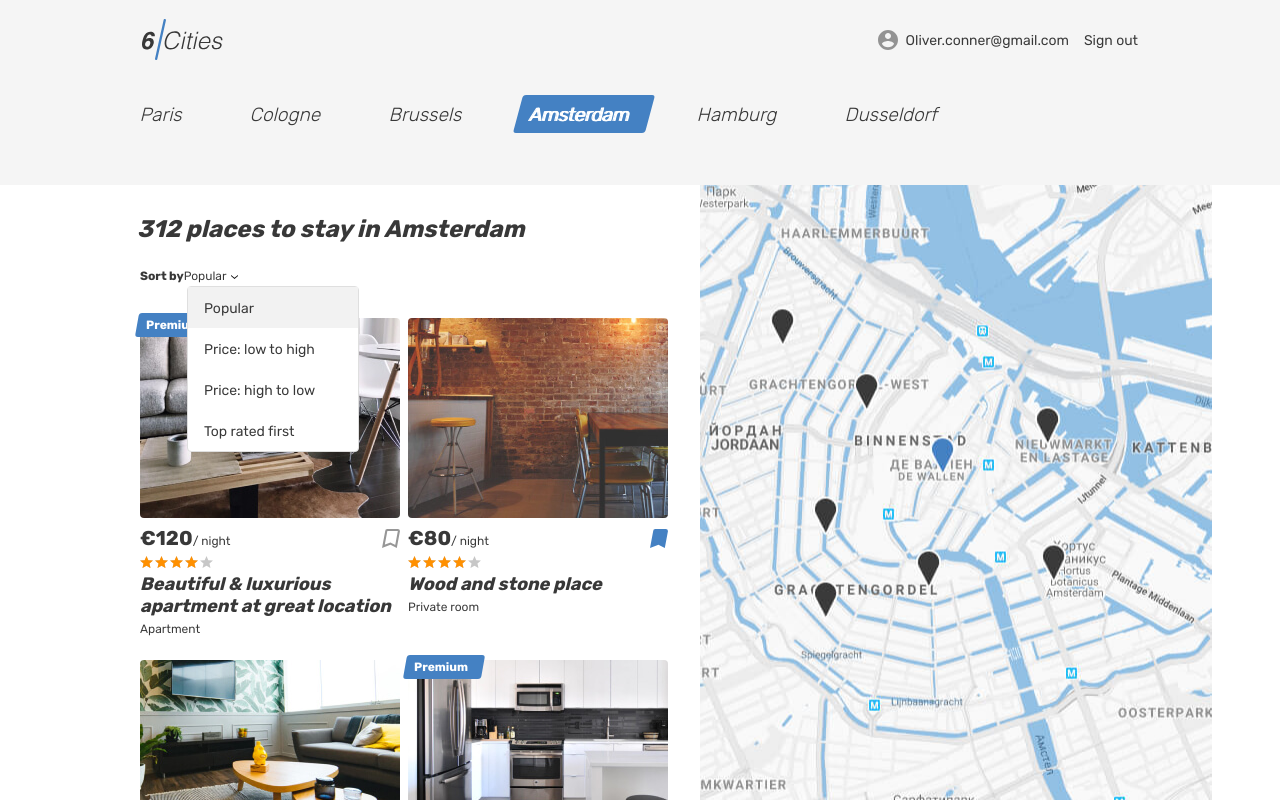
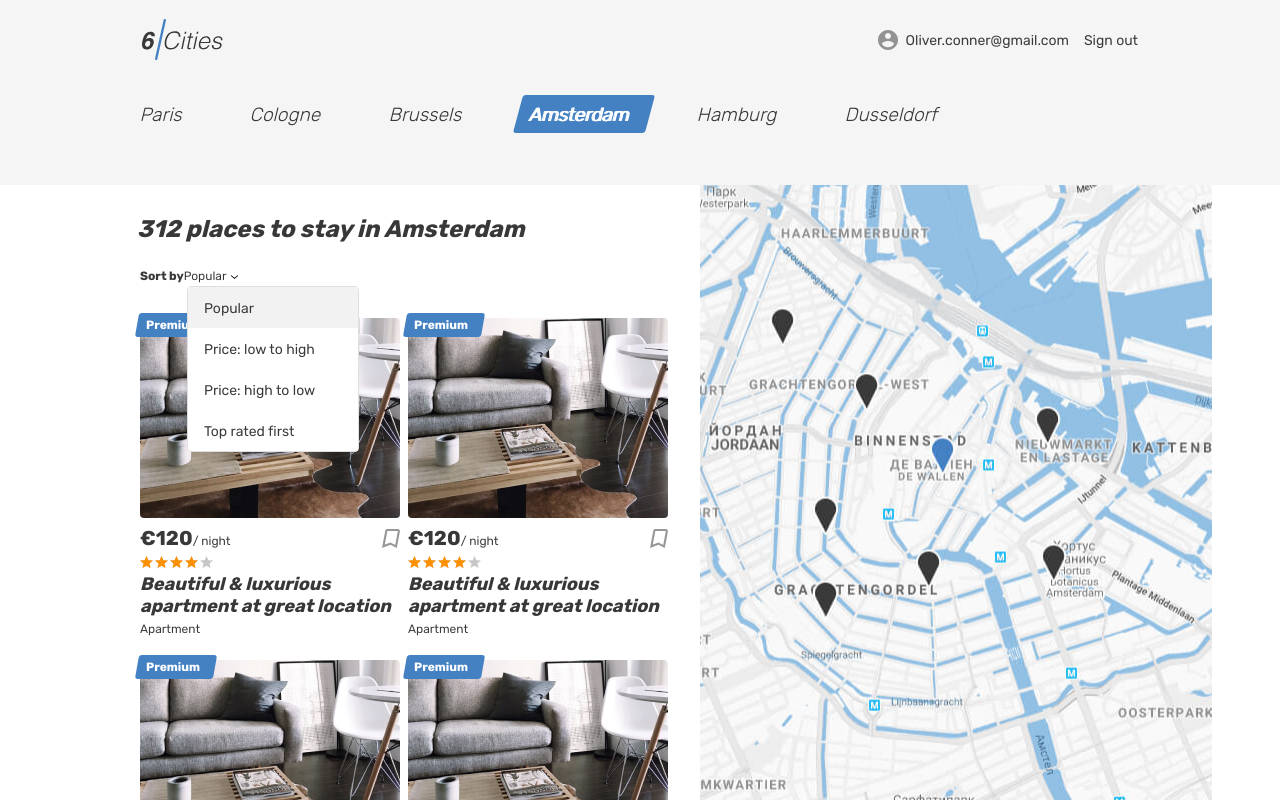
Before and after one commit to prkhmnk/635705-six-cities-9, a React (Create React App) app in the folder project/: page / in a window 1280 px wide. Built offline with nearby package versions, Linux system fonts and the light colour scheme.

Commit message:
Подключает компонент карточки предложения и выведите его столько раз, сколько было предусмотрено карточек предложений в изначальной разметке

```diff
--- a/project/src/components/app/app.tsx
+++ b/project/src/components/app/app.tsx
@@ -1,5 +1,9 @@
 import MainPage from '../main-page/main-page';
 
-export default function App(): JSX.Element {
-  return <MainPage />;
+type AppProps = {
+  adCount: number;
 }
+
+export default function App({adCount}: AppProps): JSX.Element {
+  return <MainPage adCount={adCount} />;
+}
--- a/project/src/components/main-page/main-page.tsx
+++ b/project/src/components/main-page/main-page.tsx
@@ -1,13 +1,25 @@
 import PlaceCard from '../place-card/place-card';
 
-export default function MainPage (): JSX.Element {
+type MainPageProps = {
+  adCount: number;
+}
+
+const getCards = (count: number): JSX.Element[] => {
+  const cardArr = [];
+  for (let i = 0; i < count; i++) {
+    cardArr.push(<PlaceCard key={i} />);
+  }
+  return cardArr;
+};
+
+export default function MainPage ({adCount}: MainPageProps): JSX.Element {
   return (
     <div className='page page--gray page--main'>
       <header className='header'>
         <div className='container'>
           <div className='header__wrapper'>
             <div className='header__left'>
-              <a className='header__logo-link header__logo-link--active'>
+              <a className='header__logo-link header__logo-link--active' href='!#'>
                 <img className='header__logo' src='img/logo.svg' alt='6 cities logo' width='81' height='41' />
               </a>
             </div>
@@ -52,7 +64,7 @@ export default function MainPage (): JSX.Element {
                 </a>
               </li>
               <li className='locations__item'>
-                <a className='locations__item-link tabs__item tabs__item--active'>
+                <a className='locations__item-link tabs__item tabs__item--active' href='!#'>
                   <span>Amsterdam</span>
                 </a>
               </li>
@@ -90,138 +102,7 @@ export default function MainPage (): JSX.Element {
                 </ul>
               </form>
               <div className='cities__places-list places__list tabs__content'>
-                <PlaceCard />
-
-                <article className='cities__place-card place-card'>
-                  <div className='cities__image-wrapper place-card__image-wrapper'>
-                    <a href='!#'>
-                      <img className='place-card__image' src='img/room.jpg' width='260' height='200' alt='Place image' />
-                    </a>
-                  </div>
-                  <div className='place-card__info'>
-                    <div className='place-card__price-wrapper'>
-                      <div className='place-card__price'>
-                        <b className='place-card__price-value'>&euro;80</b>
-                        <span className='place-card__price-text'>&#47;&nbsp;night</span>
-                      </div>
-                      <button className='place-card__bookmark-button place-card__bookmark-button--active button' type='button'>
-                        <svg className='place-card__bookmark-icon' width='18' height='19'>
-                          <use xlinkHref='#icon-bookmark'></use>
-                        </svg>
-                        <span className='visually-hidden'>In bookmarks</span>
-                      </button>
-                    </div>
-                    <div className='place-card__rating rating'>
-                      <div className='place-card__stars rating__stars'>
-                        <span style={{width: '80%'}}></span>
-                        <span className='visually-hidden'>Rating</span>
-                      </div>
-                    </div>
-                    <h2 className='place-card__name'>
-                      <a href='!#'>Wood and stone place</a>
-                    </h2>
-                    <p className='place-card__type'>Private room</p>
-                  </div>
-                </article>
-
-                <article className='cities__place-card place-card'>
-                  <div className='cities__image-wrapper place-card__image-wrapper'>
-                    <a href='!#'>
-                      <img className='place-card__image' src='img/apartment-02.jpg' width='260' height='200' alt='Place image' />
-                    </a>
-                  </div>
-                  <div className='place-card__info'>
-                    <div className='place-card__price-wrapper'>
-                      <div className='place-card__price'>
-                        <b className='place-card__price-value'>&euro;132</b>
-                        <span className='place-card__price-text'>&#47;&nbsp;night</span>
-                      </div>
-                      <button className='place-card__bookmark-button button' type='button'>
-                        <svg className='place-card__bookmark-icon' width='18' height='19'>
-                          <use xlinkHref='#icon-bookmark'></use>
-                        </svg>
-                        <span className='visually-hidden'>To bookmarks</span>
-                      </button>
-                    </div>
-                    <div className='place-card__rating rating'>
-                      <div className='place-card__stars rating__stars'>
-                        <span style={{width: '80%'}}></span>
-                        <span className='visually-hidden'>Rating</span>
-                      </div>
-                    </div>
-                    <h2 className='place-card__name'>
-                      <a href='!#'>Canal View Prinsengracht</a>
-                    </h2>
-                    <p className='place-card__type'>Apartment</p>
-                  </div>
-                </article>
-
-                <article className='cities__place-card place-card'>
-                  <div className='place-card__mark'>
-                    <span>Premium</span>
-                  </div>
-                  <div className='cities__image-wrapper place-card__image-wrapper'>
-                    <a href='!#'>
-                      <img className='place-card__image' src='img/apartment-03.jpg' width='260' height='200' alt='Place image' />
-                    </a>
-                  </div>
-                  <div className='place-card__info'>
-                    <div className='place-card__price-wrapper'>
-                      <div className='place-card__price'>
-                        <b className='place-card__price-value'>&euro;180</b>
-                        <span className='place-card__price-text'>&#47;&nbsp;night</span>
-                      </div>
-                      <button className='place-card__bookmark-button button' type='button'>
-                        <svg className='place-card__bookmark-icon' width='18' height='19'>
-                          <use xlinkHref='#icon-bookmark'></use>
-                        </svg>
-                        <span className='visually-hidden'>To bookmarks</span>
-                      </button>
-                    </div>
-                    <div className='place-card__rating rating'>
-                      <div className='place-card__stars rating__stars'>
-                        <span style={{width: '100%'}}></span>
-                        <span className='visually-hidden'>Rating</span>
-                      </div>
-                    </div>
-                    <h2 className='place-card__name'>
-                      <a href='!#'>Nice, cozy, warm big bed apartment</a>
-                    </h2>
-                    <p className='place-card__type'>Apartment</p>
-                  </div>
-                </article>
-
-                <article className='cities__place-card place-card'>
-                  <div className='cities__image-wrapper place-card__image-wrapper'>
-                    <a href='!#'>
-                      <img className='place-card__image' src='img/room.jpg' width='260' height='200' alt='Place image' />
-                    </a>
-                  </div>
-                  <div className='place-card__info'>
-                    <div className='place-card__price-wrapper'>
-                      <div className='place-card__price'>
-                        <b className='place-card__price-value'>&euro;80</b>
-                        <span className='place-card__price-text'>&#47;&nbsp;night</span>
-                      </div>
-                      <button className='place-card__bookmark-button place-card__bookmark-button--active button' type='button'>
-                        <svg className='place-card__bookmark-icon' width='18' height='19'>
-                          <use xlinkHref='#icon-bookmark'></use>
-                        </svg>
-                        <span className='visually-hidden'>In bookmarks</span>
-                      </button>
-                    </div>
-                    <div className='place-card__rating rating'>
-                      <div className='place-card__stars rating__stars'>
-                        <span style={{width: '80%'}}></span>
-                        <span className='visually-hidden'>Rating</span>
-                      </div>
-                    </div>
-                    <h2 className='place-card__name'>
-                      <a href='!#'>Wood and stone place</a>
-                    </h2>
-                    <p className='place-card__type'>Private room</p>
-                  </div>
-                </article>
+                {getCards(adCount)}
               </div>
             </section>
             <div className='cities__right-section'>
--- a/project/src/components/place-card/place-card.tsx
+++ b/project/src/components/place-card/place-card.tsx
@@ -11,7 +11,7 @@ export default function PlaceCard(): JSX.Element {
             src='img/apartment-01.jpg'
             width='260'
             height='200'
-            alt='Place image'
+            alt='Place'
           />
         </a>
       </div>
--- a/project/src/index.tsx
+++ b/project/src/index.tsx
@@ -2,8 +2,14 @@ import React from 'react';
 import ReactDOM from 'react-dom';
 import App from './components/app/app';
 
+const Setting: {
+  AD_COUNT: number
+} = {
+  AD_COUNT: 5,
+};
+
 ReactDOM.render(
   <React.StrictMode>
-    <App />
+    <App adCount = {Setting.AD_COUNT} />
   </React.StrictMode>,
   document.getElementById('root'));
```
